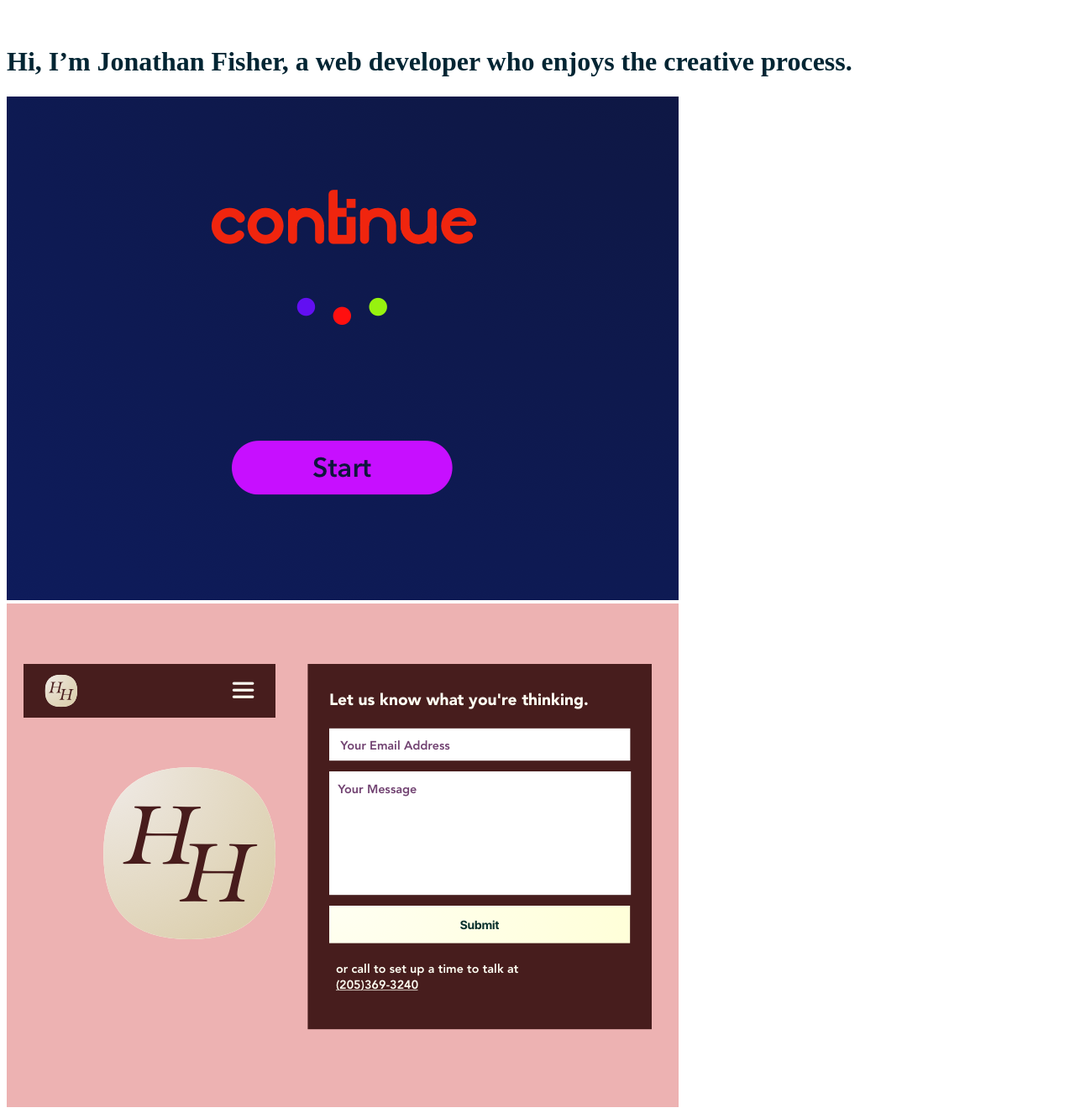
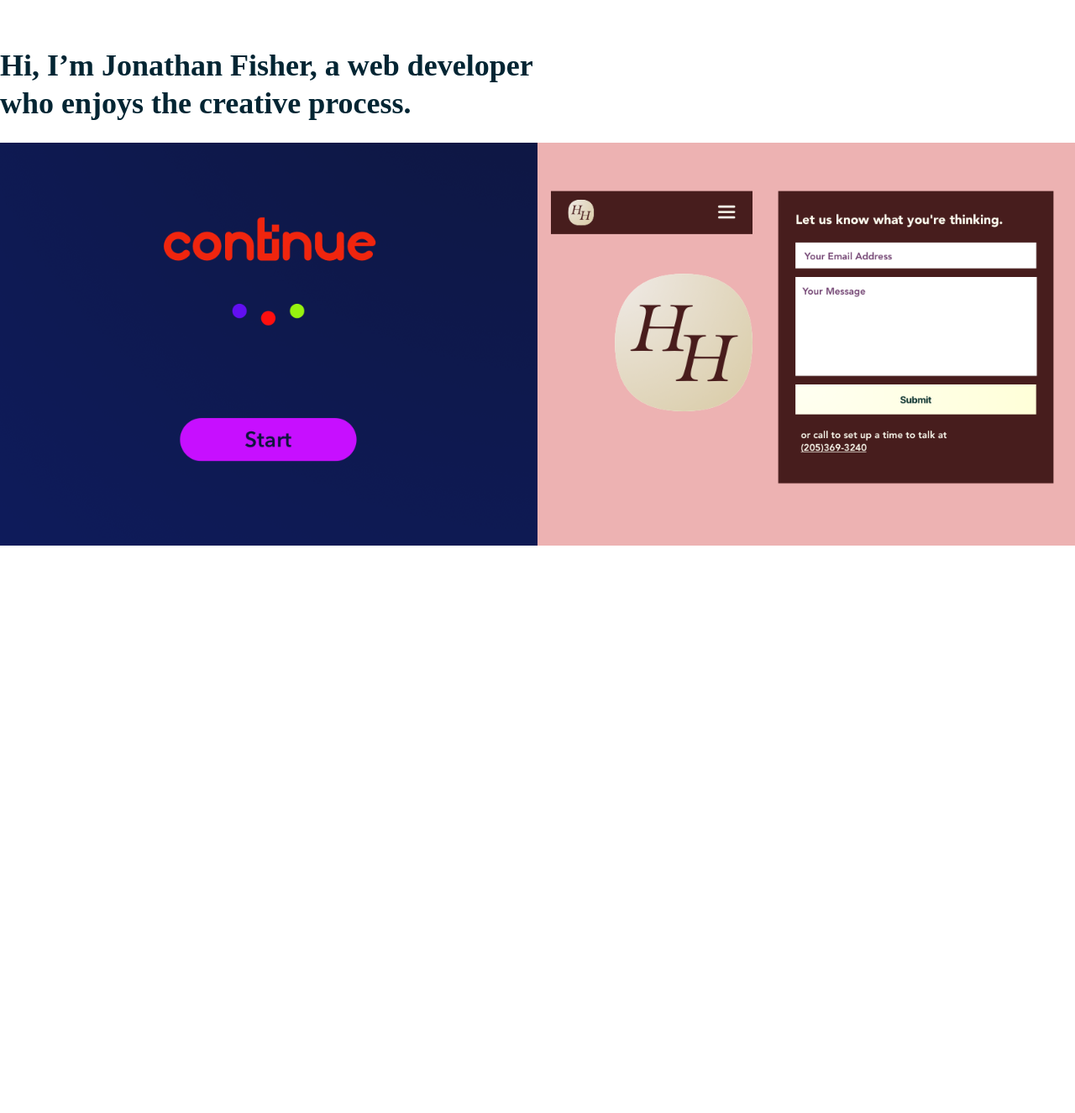
Before and after one commit to jonzfisher/my, a Gatsby site: page / in a window 1280 px wide. Shown: the whole page at 84% size. After the commit the page ends 800 px from the top, so only its background shows below. Built offline with nearby package versions, Linux system fonts and the light colour scheme; Gatsby itself is replaced by a stand-in of ours.

Commit message:
fix case study spacing

```diff
--- a/src/pages/index.js
+++ b/src/pages/index.js
@@ -3,6 +3,7 @@ import { navigateTo} from 'gatsby-link'
 import { Fade, Zoom, Flip } from 'react-reveal'
 import historical_homecrafters from './historical_homecrafters.png'
 import continue_wip from './continue_wip.png'
+import tachyons from 'tachyons'
 
 const IndexPage = () => (
   <div>
@@ -16,16 +17,15 @@ const IndexPage = () => (
         >Hi, I’m Jonathan Fisher, a web developer who enjoys the creative process.</h1>
     </Fade>
     <Fade duration={600}>
-      <div className="case-study-container">
-        <img src={continue_wip} className="case-study-thumb" />
+      <div className="flex justify-between">
+        <div className="case-study-container dib">
+          <img src={continue_wip} className="case-study-thumb" />
+        </div>
+        <a href="http://historicalhomecrafters.com/"
+          className="case-study-container dib">
+          <img src={historical_homecrafters} className="case-study-thumb" />
+        </a>
       </div>
-    </Fade>
-    <Fade duration={600}>
-      {/* <Link to="/historical_homecrafters/"> */}
-        <div className="case-study-container" onClick={ () => navigateTo('/historical_homecrafters/')}>
-          <img src={historical_homecrafters} className="case-study-thumb" />
-        </div>
-      {/* </Link> */}
     </Fade>
   </div>
 )
```
